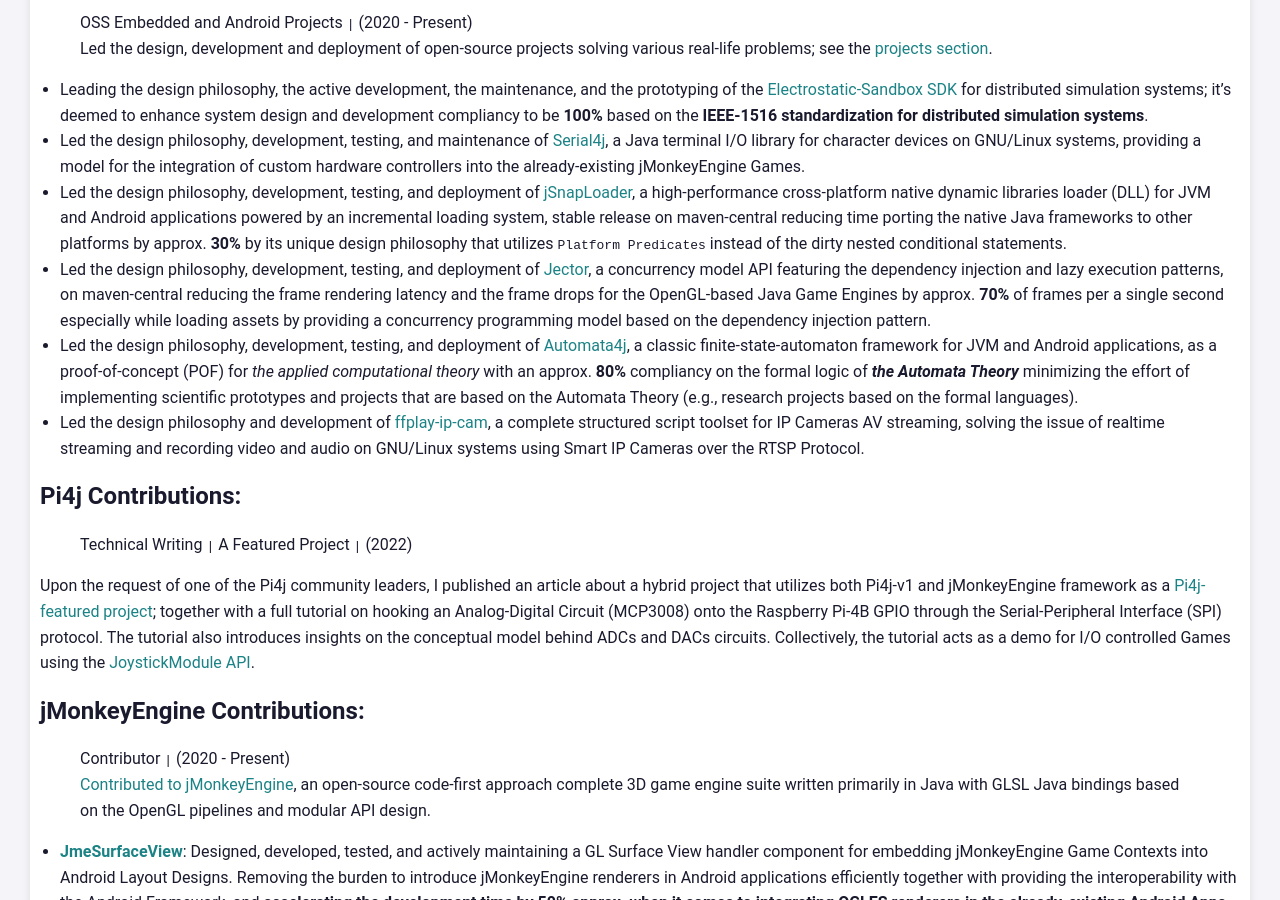
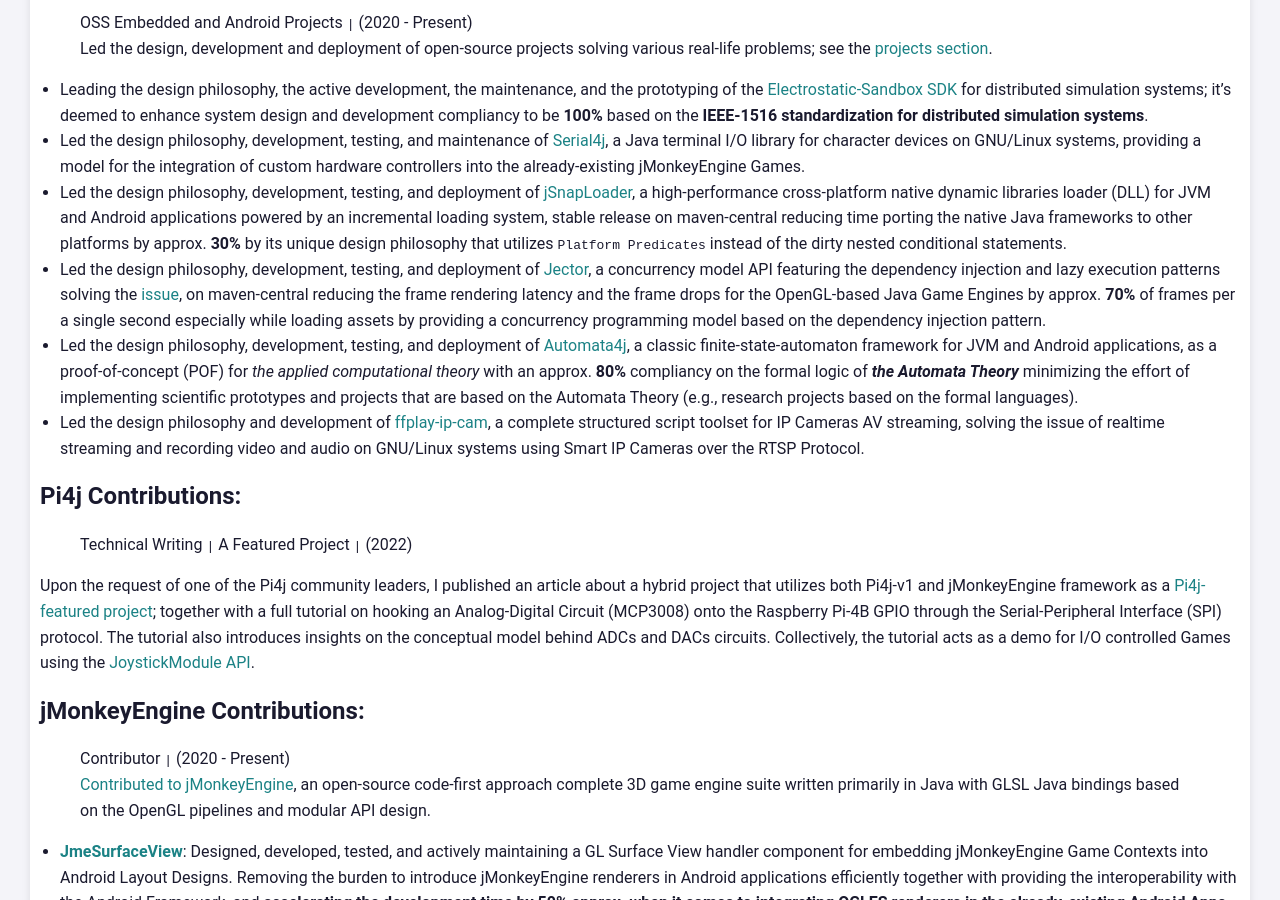
Before and after one commit to pavly-gerges/pavly-gerges, a Jekyll site: the page built from resume/index.md, in a window 1280 px wide and 900 px high, scrolled down 1078 px. Built offline with Jekyll 4.4.1, drawn with Linux system fonts in a browser that asks for light colours; our own code applies the rules of GitHub Pages for plain Markdown files.

Commit message:
Update index.md

```diff
--- a/resume/index.md
+++ b/resume/index.md
@@ -20,7 +20,7 @@ A self-taught embedded software engineer with a demonstrated background in embed
 * Leading the design philosophy, the active development, the maintenance, and the prototyping of the [Electrostatic-Sandbox SDK](https://github.com/Electrostat-Lab/Electrostatic-Sandbox) for distributed simulation systems; it's deemed to enhance system design and development compliancy to be **100%** based on the **IEEE-1516 standardization for distributed simulation systems**.
 * Led the design philosophy, development, testing, and maintenance of [Serial4j](https://github.com/Electrostat-Lab/Serial4j), a Java terminal I/O library for character devices on GNU/Linux systems, providing a model for the integration of custom hardware controllers into the already-existing jMonkeyEngine Games.
 * Led the design philosophy, development, testing, and deployment of [jSnapLoader](https://github.com/Electrostat-Lab/jSnapLoader), a high-performance cross-platform native dynamic libraries loader (DLL) for JVM and Android applications powered by an incremental loading system, stable release on maven-central reducing time porting the native Java frameworks to other platforms by approx. **30%** by its unique design philosophy that utilizes `Platform Predicates` instead of the dirty nested conditional statements.
-* Led the design philosophy, development, testing, and deployment of [Jector](https://github.com/Electrostat-Lab/Jector), a concurrency model API featuring the dependency injection and lazy execution patterns, on maven-central reducing the frame rendering latency and the frame drops for the OpenGL-based Java Game Engines by approx. **70%** of frames per a single second especially while loading assets by providing a concurrency programming model based on the dependency injection pattern.
+* Led the design philosophy, development, testing, and deployment of [Jector](https://github.com/Electrostat-Lab/Jector), a concurrency model API featuring the dependency injection and lazy execution patterns solving the [issue](https://github.com/jMonkeyEngine/jmonkeyengine/issues/5), on maven-central reducing the frame rendering latency and the frame drops for the OpenGL-based Java Game Engines by approx. **70%** of frames per a single second especially while loading assets by providing a concurrency programming model based on the dependency injection pattern.
 * Led the design philosophy, development, testing, and deployment of [Automata4j](https://github.com/Electrostat-Lab/Automata4j), a classic finite-state-automaton framework for JVM and Android applications, as a proof-of-concept (POF) for _the applied computational theory_ with an approx. **80%** compliancy on the formal logic of **_the Automata Theory_** minimizing the effort of implementing scientific prototypes and projects that are based on the Automata Theory (e.g., research projects based on the formal languages).
 * Led the design philosophy and development of [ffplay-ip-cam](https://github.com/Electrostat-Lab/ffplay-ip-cam), a complete structured script toolset for IP Cameras AV streaming, solving the issue of realtime streaming and recording video and audio on GNU/Linux systems using Smart IP Cameras over the RTSP Protocol.
 
```
